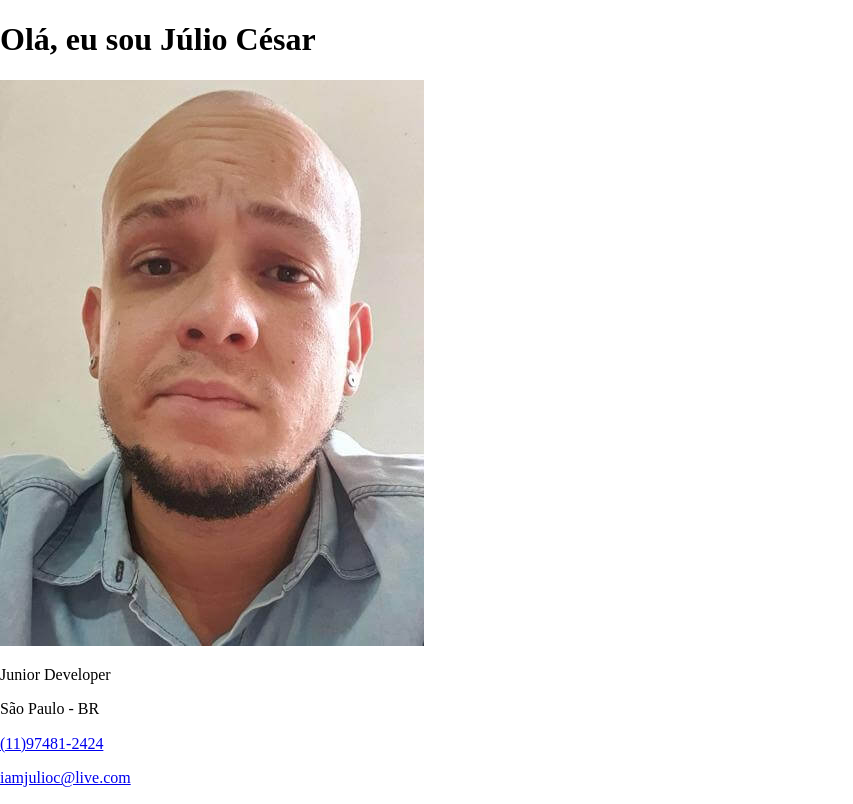
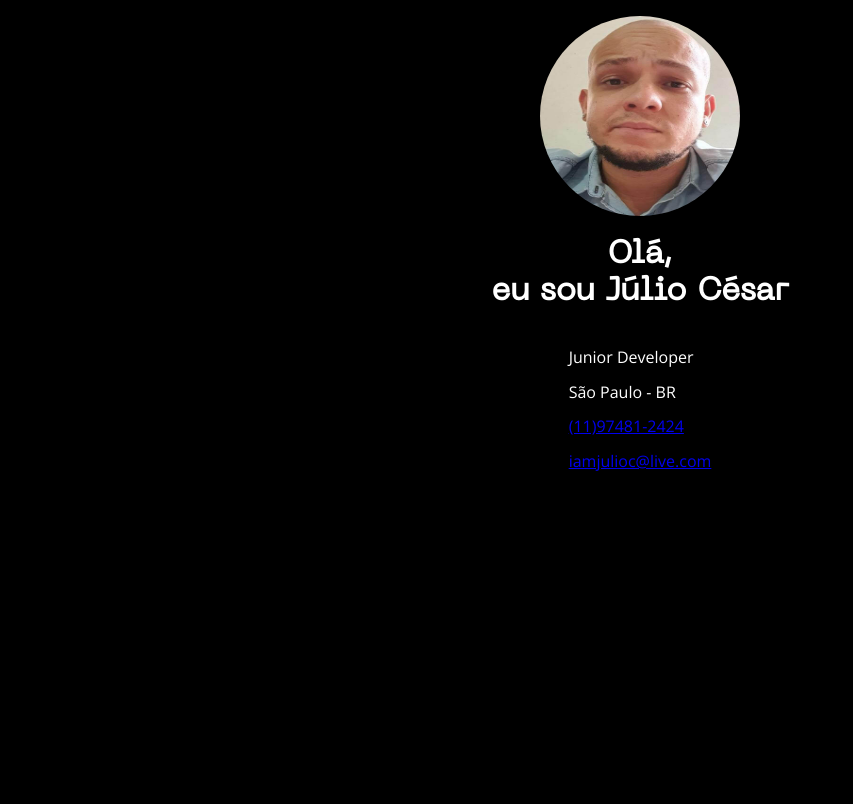
Before and after one commit to IamJulioC/Portifolio, a plain HTML site: page index.html in a window 1280 px wide. Shown: the whole page, without its empty margins (0-853 px from the left). Drawn offline with nearby package versions, Linux system fonts and the light colour scheme.

Commit message:
Jubas V.1.2

```diff
--- /dev/null
+++ b/assets/css/global.css
@@ -0,0 +1,18 @@
+*{
+    box-sizing: border-box;
+    font-family: "Open Sans", sans-serif;
+}
+
+@font-face {
+    font-family: 'Neue Machina';
+    src: url(../fonts/neue-machina-Regular.otf);
+}
+
+body{
+    background-color: #000;
+    color: #fff;
+}
+
+.container{
+    padding: 1rem;
+}
--- /dev/null
+++ b/assets/css/header.css
@@ -0,0 +1,17 @@
+.header{
+    display: flex;
+    flex-direction: column;
+    align-items: center;
+
+}
+
+.header .photo{
+    width: 200px;
+    height: 200px;
+    border-radius: 50%;
+}
+
+.header .title{
+    font-family: 'Neue Machina', sans-serif;
+    text-align: center;
+}
--- a/index.html
+++ b/index.html
@@ -3,20 +3,31 @@
 <head>
     <meta charset="UTF-8">
     <meta name="viewport" content="width=device-width, initial-scale=1.0">
+    <!--Google Fonts-->
+    <link rel="preconnect" href="https://fonts.googleapis.com">
+    <link rel="preconnect" href="https://fonts.gstatic.com" crossorigin>
+    <link href="https://fonts.googleapis.com/css2?family=Open+Sans:ital,wght@0,300..800;1,300..800&display=swap" rel="stylesheet">
+    <!--CSS-->
     <link rel="stylesheet" href="./assets/css/normalize.css">
-    <title>@IamJulioC</title>
+    <link rel="stylesheet" href="./assets/css/global.css">
+    <link rel="stylesheet" href="./assets/css/header.css">
+    <!---->
+    <title>Portifólio - @IamJulioC</title>
 </head>
 <body>
-    <header>
-        <h1>Olá, eu sou Júlio César</h1>
+    <div class="container">
+        <header class="header">
+            <img src="./assets/img/profile.jpg" alt="Foto do Julio" class="photo">
 
-        <img src="./assets/img/profile.jpg" alt="Foto do Julio">
+            <h1 class="title">Olá,<br> eu sou Júlio César</h1>
 
-        <p>Junior Developer</p>
-        <p>São Paulo - BR</p>
-        <p><a href="tel:+5511974812424">(11)97481-2424</a></p>
-        <p><a href="mailto:iamjulioc@live.com">iamjulioc@live.com</a></p>
-    </header>
-
+            <div class="informations">
+                <p>Junior Developer</p>
+                <p>São Paulo - BR</p>
+                <p><a href="tel:+5511974812424">(11)97481-2424</a></p>
+                <p><a href="mailto:iamjulioc@live.com">iamjulioc@live.com</a></p>
+            </div>
+        </header>
+    </div>
 </body>
 </html>
```
Also changed, not shown: assets/fonts/neue-machina-Regular.otf (added), assets/fonts/neue-machina-Ultrabold.otf (added), assets/fonts/neue-nachina-Light.otf (added).
